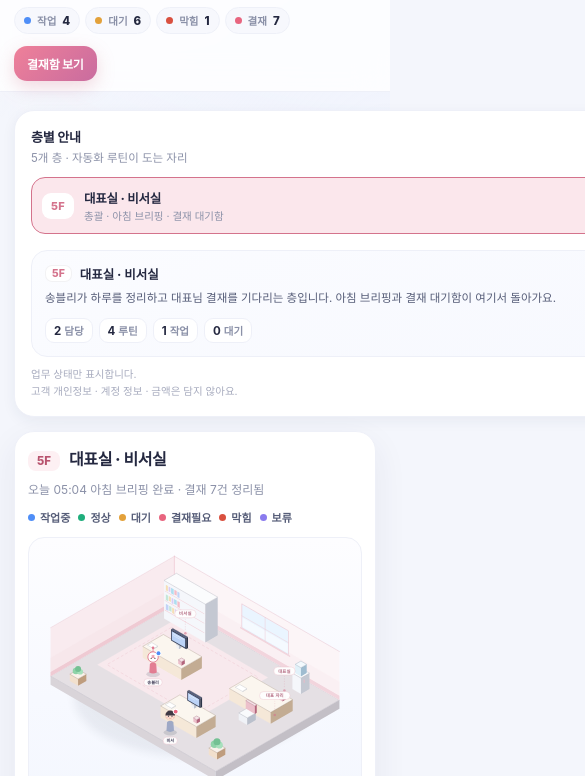
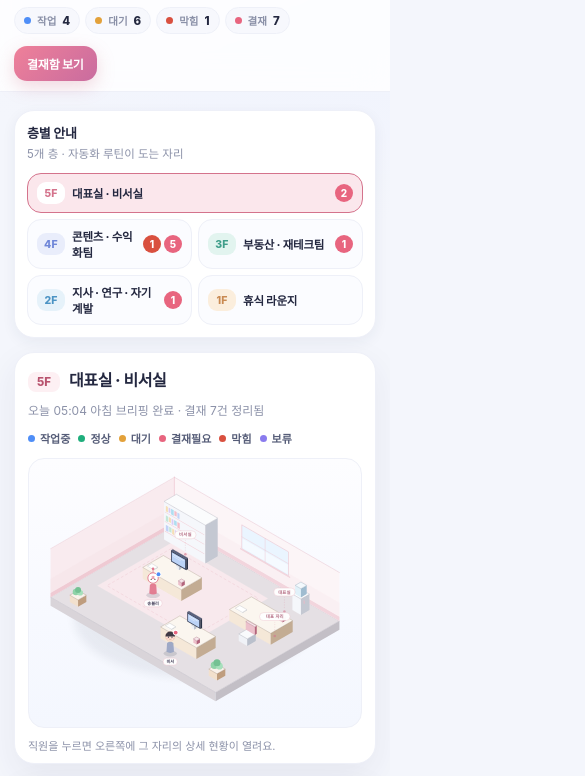
Before and after one commit to gracessong9289-source/Immanuel-company, a plain HTML site: page index.html in a window 390 px wide. Shown: the part 57-833 px from the top of the page, 585 px wide, since content can reach past the window. Drawn offline with Linux system fonts and the light colour scheme.

Commit message:
Fix mobile floor selector grid and SVG fit

```diff
--- a/styles.css
+++ b/styles.css
@@ -935,9 +935,24 @@ code { font-family: ui-monospace, SFMono-Regular, Menlo, monospace; }
   .count { padding: 5px 9px; font-size: 10.5px; }
   .count b { font-size: 11.5px; }
   .btn-primary { padding: 9px 13px; font-size: 12px; }
+  .sidebar { padding: 12px; }
+  .floor-list {
+    display: grid;
+    grid-template-columns: repeat(2, minmax(0, 1fr));
+    gap: 6px;
+    overflow-x: visible;
+    padding-bottom: 0;
+  }
+  .floor-item {
+    min-width: 0;
+    padding: 8px 9px;
+    gap: 7px;
+  }
+  .floor-item:first-child { grid-column: 1 / -1; }
+  .floor-card, .side-foot { display: none; }
   .stage { padding: 14px 13px 10px; }
-  .map-wrap { overflow-x: auto; -webkit-overflow-scrolling: touch; }
-  .office-svg { width: 660px; max-width: none; }
+  .map-wrap { overflow-x: visible; }
+  .office-svg { width: 100%; max-width: 100%; height: auto; }
   .stage-line { flex: 1 1 100%; }
   .legend { gap: 8px; }
   .panel-body { padding: 13px 13px 22px; }
@@ -950,8 +965,11 @@ code { font-family: ui-monospace, SFMono-Regular, Menlo, monospace; }
   .topbar-right { width: 100%; justify-content: space-between; }
   .updated { display: none; }
   .sep { display: none; }
+  .fi-role { display: none; }
+  .fi-level { min-width: 28px; height: 22px; font-size: 10.5px; }
+  .fi-name { font-size: 11.5px; }
   .stat-row { grid-template-columns: repeat(3, 1fr); }
-  .office-svg { width: 580px; }
+  .office-svg { width: 100%; }
   .foot { font-size: 10px; }
   .tab { font-size: 12px; }
 }
```
